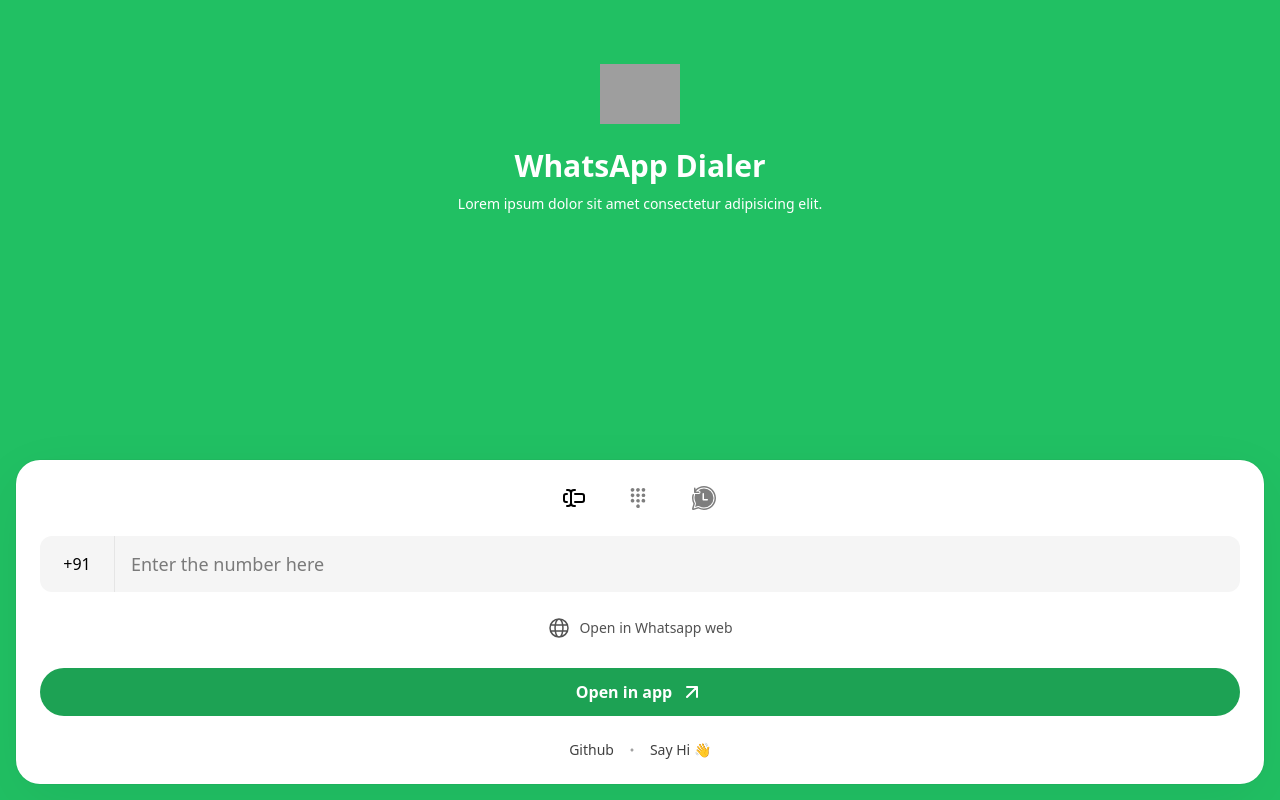
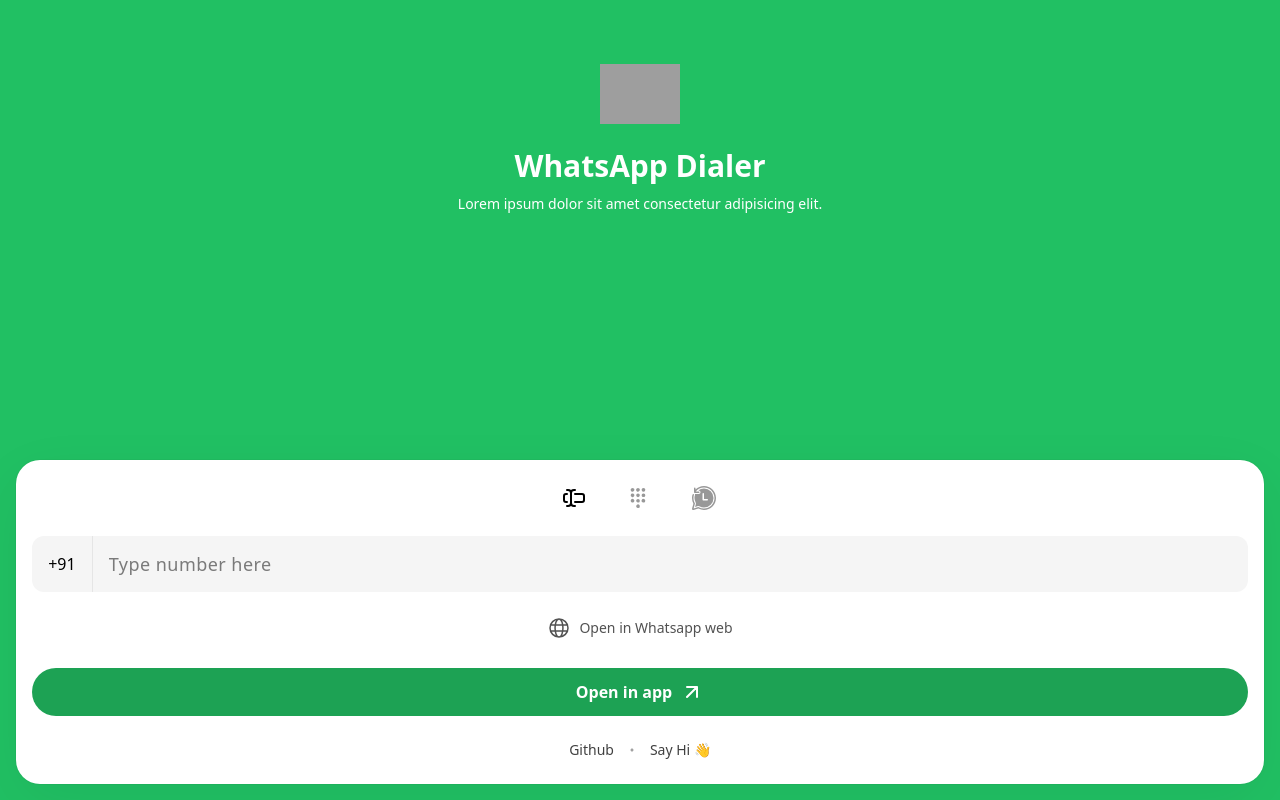
Before and after one commit to priyangsubanerjee/whatsapp-dialer, a Next.js app: page / in a window 1280 px wide. Built offline with nearby package versions, Linux system fonts and the light colour scheme; grey boxes are pictures that could not be loaded.

Commit message:
Update button opacity and adjust input field styling for better UI consistency

```diff
--- a/app/page.js
+++ b/app/page.js
@@ -34,7 +34,7 @@
         <p className="text-sm text-white textpre text-center font-medium leading-6 mt-2">Lorem ipsum dolor sit amet consectetur adipisicing elit.</p>
       </div>
       <div className="p-4 fixed bottom-0 inset-x-0">
-        <div className="bg-white w-full p-6 shadow-primary rounded-[24px]">
+        <div className="bg-white w-full py-6 px-4 shadow-primary rounded-[24px]">
           <div className="flex items-center justify-center gap-10 max-w-[200px] mx-auto">
             <button>
               <svg xmlns="http://www.w3.org/2000/svg" width={24} height={24} viewBox="0 0 24 24">
@@ -48,7 +48,7 @@
                 ></path>
               </svg>
             </button>
-            <button className="opacity-50">
+            <button className="opacity-40">
               <svg xmlns="http://www.w3.org/2000/svg" width={24} height={24} viewBox="0 0 24 24">
                 <path
                   fill="currentColor"
@@ -56,7 +56,7 @@
                 ></path>
               </svg>
             </button>
-            <button className="opacity-50">
+            <button className="opacity-40">
               <svg xmlns="http://www.w3.org/2000/svg" width={28} height={28} viewBox="0 0 28 28">
                 <path
                   fill="currentColor"
@@ -66,8 +66,14 @@
             </button>
           </div>
           <div className="flex items-center h-14 bg-neutral-100 rounded-xl mt-6">
-            <span className="w-20 h-14 flex items-center justify-center border-r border-neutral-200 font-medium">+91 </span>
-            <input type="number" className="w-full bg-transparent outline-none text-lg px-4" placeholder="Enter the number here" name="" id="" />
+            <span className="w-16 h-14 flex items-center justify-center border-r border-neutral-200 font-medium">+91 </span>
+            <input
+              type="number"
+              className="w-full bg-transparent outline-none text-lg px-4 tracking-wide"
+              placeholder="Type number here"
+              name=""
+              id=""
+            />
           </div>
           <div className="flex justify-center mt-6">
             <button className="text-sm text-neutral-600 flex items-center gap-2">
```
